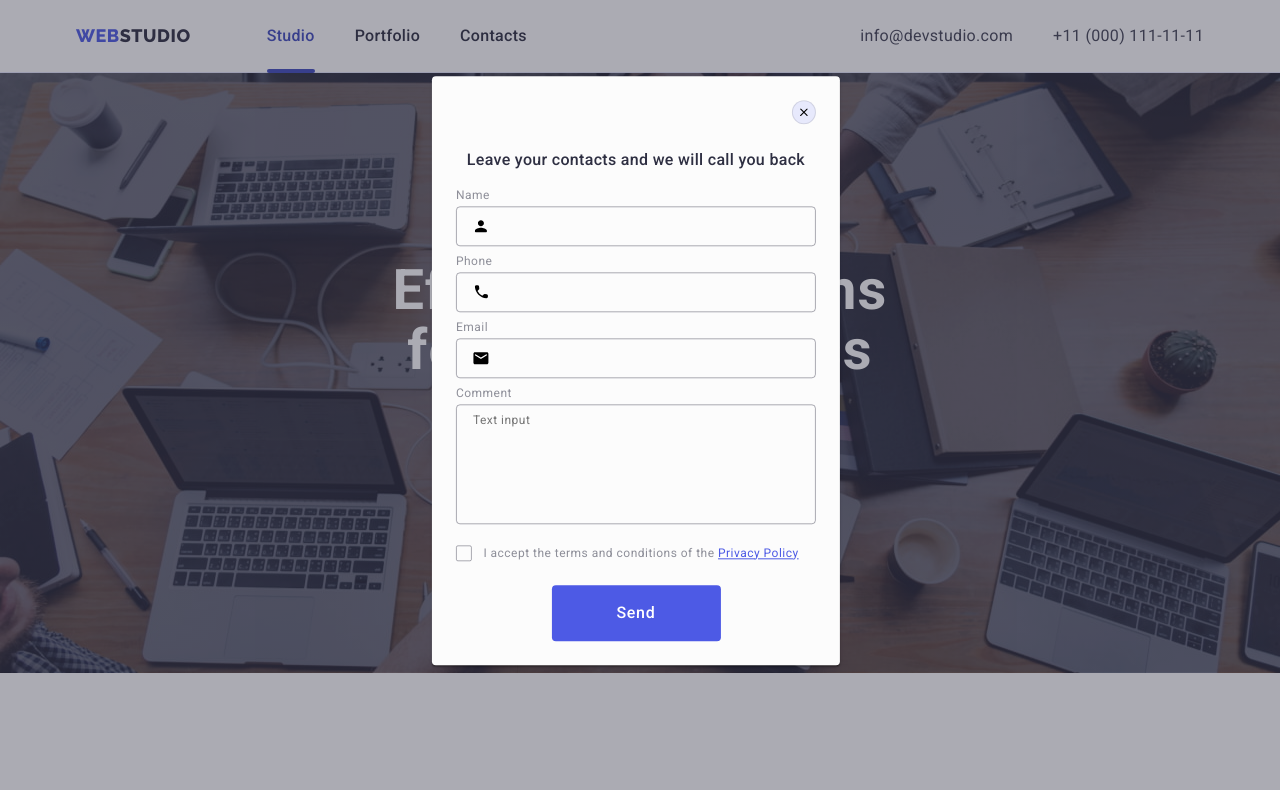
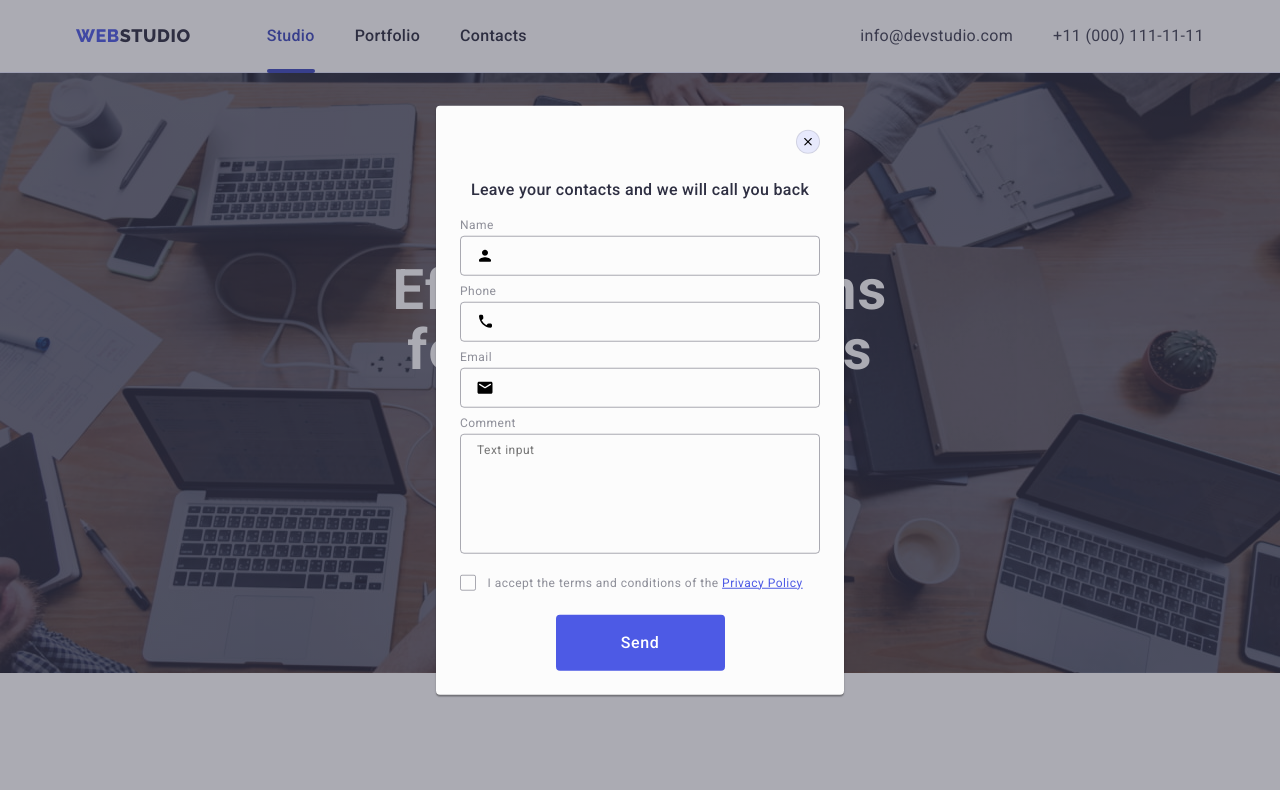
Before and after one commit to davaski/goit-markup-hw-06, a plain HTML site: page index.html in a window 1280 px wide. Both pictures are taken after a click on the button "Order Service". Shown: the top 790 px of the page. Drawn offline with nearby package versions, Linux system fonts and the light colour scheme.

Commit message:
Update styles.css

```diff
--- a/css/styles.css
+++ b/css/styles.css
@@ -813,7 +813,7 @@ p {
   position: absolute;
   top: 50%;
   left: 50%;
-  transform: translate(-50%, -60%) scale(1);
+  transform: translate(-50%, -50%) scale(1);
   width: 392px;
   max-width: 100%;
   min-height: 584px;
@@ -828,7 +828,6 @@ p {
   .window {
     width: 408px;
     padding: 72px 25px 24px 23px;
-    transform: translate(-51%, -55%) scale(1);
   }
 }
 @media screen and (min-width: 1158px) {
```
